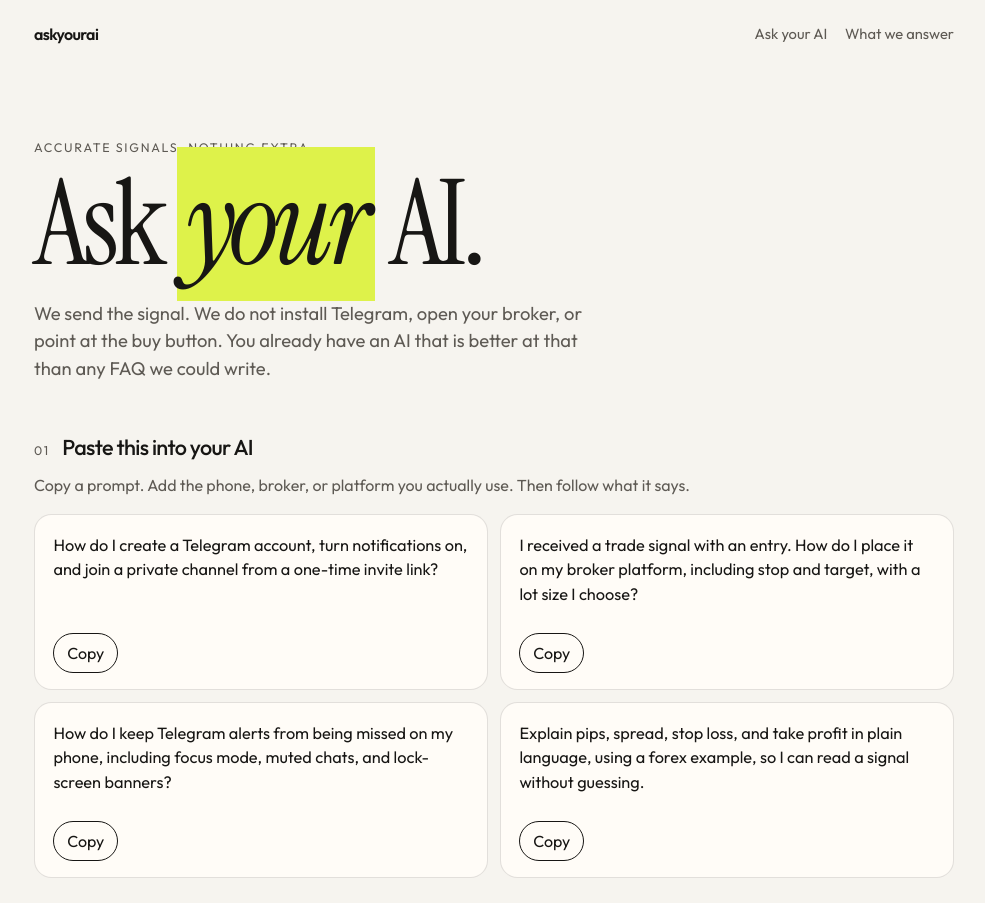
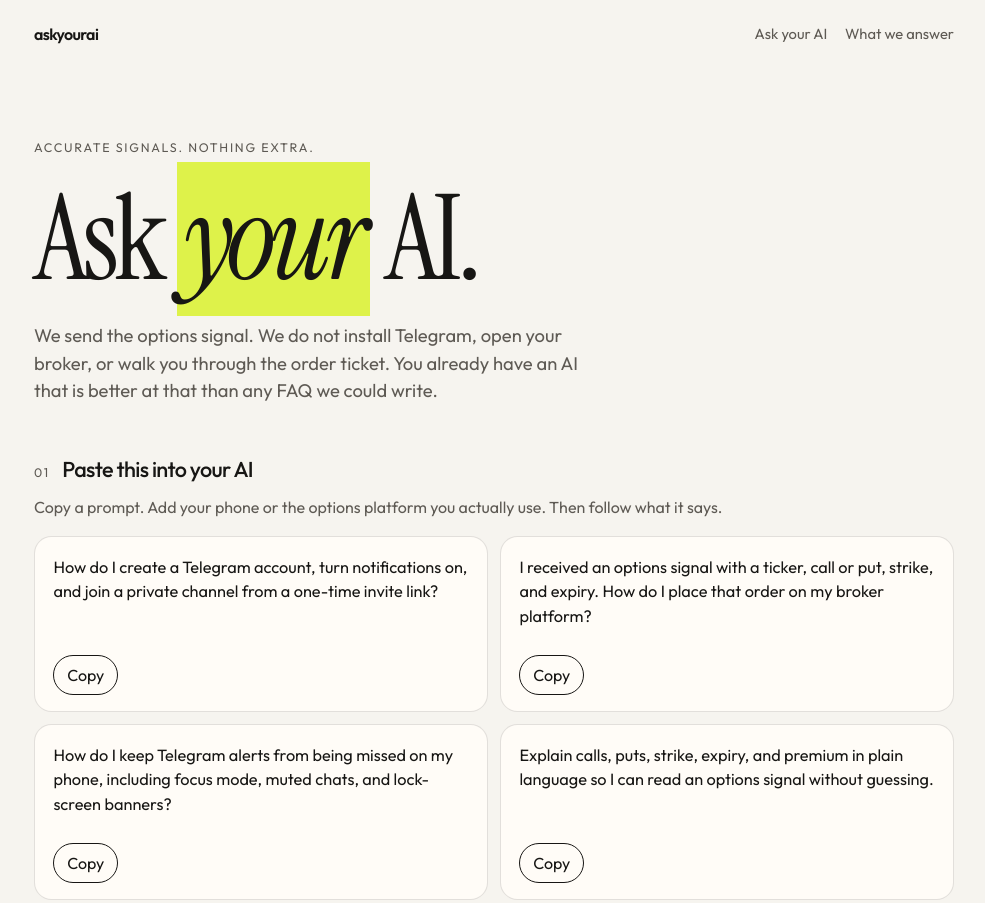
Before and after one commit to Austoe6/askyourai, a plain HTML site: page index.html in a window 1280 px wide. Shown: the top 903 px of the page, without its empty margins (146-1131 px from the left). Drawn offline with Linux system fonts and the light colour scheme.

Commit message:
Describe the service as options signals and uncover the hero tagline.
The highlight on "your" no longer covers "Nothing extra."

```diff
--- a/index.html
+++ b/index.html
@@ -25,7 +25,7 @@
         <p class="kicker">Accurate signals. Nothing extra.</p>
         <h1>Ask <em>your</em> AI.</h1>
         <p class="lede">
-          We send the signal. We do not install Telegram, open your broker, or point at the buy button.
+          We send the options signal. We do not install Telegram, open your broker, or walk you through the order ticket.
           You already have an AI that is better at that than any FAQ we could write.
         </p>
       </section>
@@ -35,14 +35,14 @@
           <span>01</span>
           <h2>Paste this into your AI</h2>
         </div>
-        <p class="note">Copy a prompt. Add the phone, broker, or platform you actually use. Then follow what it says.</p>
+        <p class="note">Copy a prompt. Add your phone or the options platform you actually use. Then follow what it says.</p>
         <div class="grid">
           <article class="card">
             <p>How do I create a Telegram account, turn notifications on, and join a private channel from a one-time invite link?</p>
             <button type="button" data-copy>Copy</button>
           </article>
           <article class="card">
-            <p>I received a trade signal with an entry. How do I place it on my broker platform, including stop and target, with a lot size I choose?</p>
+            <p>I received an options signal with a ticker, call or put, strike, and expiry. How do I place that order on my broker platform?</p>
             <button type="button" data-copy>Copy</button>
           </article>
           <article class="card">
@@ -50,7 +50,7 @@
             <button type="button" data-copy>Copy</button>
           </article>
           <article class="card">
-            <p>Explain pips, spread, stop loss, and take profit in plain language, using a forex example, so I can read a signal without guessing.</p>
+            <p>Explain calls, puts, strike, expiry, and premium in plain language so I can read an options signal without guessing.</p>
             <button type="button" data-copy>Copy</button>
           </article>
         </div>
@@ -64,15 +64,15 @@
         <div class="faq">
           <details open>
             <summary>What is this service?</summary>
-            <p>A private Telegram channel for members. You get accurate trade signals there. Membership is weekly. When payment stops, access stops.</p>
+            <p>A private Telegram channel for members. You get accurate options signals there. Membership is weekly. When payment stops, access stops.</p>
           </details>
           <details>
             <summary>What does a signal look like?</summary>
-            <p>Three alerts, in order. The first tells you to prepare. The second tells you to stand by. The third is the entry signal. The first two exist so you are at the chart for the third.</p>
+            <p>Three alerts, in order. The first tells you to prepare. The second tells you to stand by. The third is the options entry: ticker, call or put, strike, and expiry. The first two exist so you are ready for the third.</p>
           </details>
           <details>
             <summary>What do I do with the entry signal?</summary>
-            <p>You decide whether to trade it. We do not place the order for you. If you are unsure which button does what, ask your AI and name the platform you trade on.</p>
+            <p>You decide whether to take it. We do not place the order for you. If you are unsure how to buy that call or put, ask your AI and name the broker platform you use.</p>
           </details>
           <details>
             <summary>How do I join?</summary>
@@ -87,8 +87,8 @@
             <p>No. The invite works once and expires quickly. A join without an active subscription is removed.</p>
           </details>
           <details>
-            <summary>Will you help me set up Telegram, MT4, or my broker?</summary>
-            <p>No. That is a question for your AI. Tell it your phone type or your broker’s platform. We only speak for the signal and the membership.</p>
+            <summary>Will you help me set up Telegram or my options broker?</summary>
+            <p>No. That is a question for your AI. Tell it your phone type or your broker’s platform. We only speak for the options signal and the membership.</p>
           </details>
         </div>
       </section>
--- a/styles.css
+++ b/styles.css
@@ -39,7 +39,9 @@ a { color: inherit; }
 
 .hero { padding: 4.5rem 0 3rem; }
 .kicker {
-  margin: 0 0 1rem;
+  position: relative;
+  z-index: 1;
+  margin: 0 0 1.35rem;
   font-size: 0.78rem;
   letter-spacing: 0.14em;
   text-transform: uppercase;
@@ -50,13 +52,14 @@ h1 {
   font-family: "Instrument Serif", Georgia, serif;
   font-weight: 400;
   font-size: clamp(4.2rem, 12vw, 7.4rem);
-  line-height: 0.86;
+  line-height: 1;
   letter-spacing: -0.045em;
 }
 h1 em {
   font-style: italic;
   background: var(--mark);
-  padding: 0 0.08em;
+  padding: 0 0.06em;
+  line-height: 1;
 }
 .lede {
   max-width: 36rem;
```
